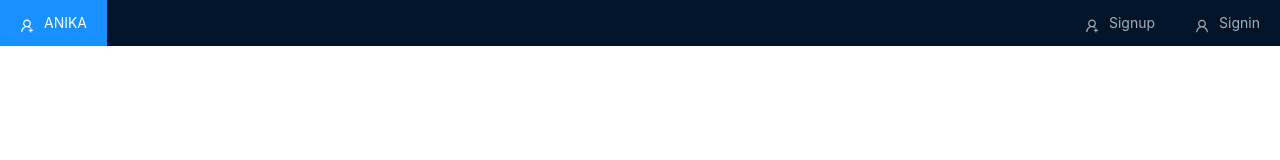
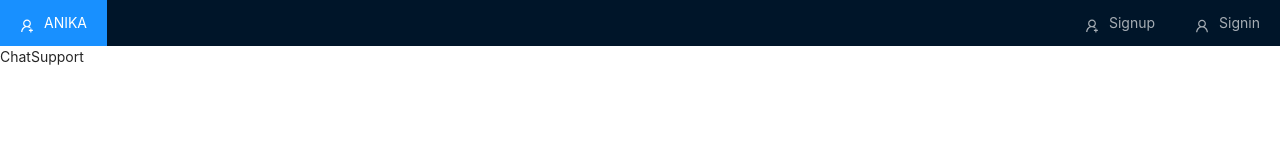
Before and after one commit to DJMONSTER0212/Anika, a React (Create React App) app in the folder client/: page /chat-support in a window 1280 px wide. Before the commit this address had no page. Shown: the top 160 px of the page. Built offline with nearby package versions, Linux system fonts and the light colour scheme.

Commit message:
demo chat support added.

```diff
--- a/client/package.json
+++ b/client/package.json
@@ -3,6 +3,7 @@
   "version": "0.1.0",
   "private": true,
   "dependencies": {
+    "@tawk.to/tawk-messenger-react": "^2.0.1",
     "@testing-library/jest-dom": "^5.16.5",
     "@testing-library/react": "^13.4.0",
     "@testing-library/user-event": "^13.5.0",
--- a/client/src/App.js
+++ b/client/src/App.js
@@ -17,6 +17,7 @@ import './light.css'
 import RegisterComplaint from './pages/RegisterComplaint'
 import Ai_chat from './pages/Ai_chat';
 import Sos from './components/Sos';
+import ChatSupport from './pages/ChatSupport';
 function App() {
   return (
     <AuthProvider>
@@ -31,6 +32,8 @@ function App() {
         <Route exact path="/complaint" element={<RegisterComplaint/>} />
         <Route exact path="/aichat" element={<Ai_chat/>} />
         <Route exact path="/sos" element={<Sos/>} />
+        <Route exact path="/chat-support" element={<ChatSupport/>} />
+
     </Routes>
     </AuthProvider>
   );
--- /dev/null
+++ b/client/src/pages/ChatSupport.js
@@ -0,0 +1,47 @@
+import React from 'react'
+import TawkMessengerReact from '@tawk.to/tawk-messenger-react';
+
+const ChatSupport = () => {
+  return (
+    <>
+    <div>ChatSupport</div>
+            <div className="App">
+            <TawkMessengerReact
+                propertyId="643b9ef431ebfa0fe7f88fa7"
+                widgetId="1gu4gekjv"/>
+        </div>
+    </>
+
+  )
+}
+
+export default ChatSupport
+
+// import React, { Component } from 'react';
+
+// class ChatWidget extends Component {
+//   componentDidMount() {
+//     const s = document.createElement('script');
+//     s.type = 'text/javascript';
+//     s.async = true;
+//     s.innerHTML = `var Tawk_API=Tawk_API||{}, Tawk_LoadStart=new Date();
+//     (function(){
+//     var s1=document.createElement("script"),s0=document.getElementsByTagName("script")[0];
+//     s1.async=true;
+//     s1.src='https://embed.tawk.to/643b9ef431ebfa0fe7f88fa7/1gu4gekjv';
+//     s1.charset='UTF-8';
+//     s1.setAttribute('crossorigin','*');
+//     s0.parentNode.insertBefore(s1,s0);
+//     })();`;
+//     this.instance.appendChild(s);
+//   }
+
+//   render() {
+//     return (
+//       <div ref={el => (this.instance = el)}>
+//       </div>
+//     );
+//   }
+// }
+
+// export default ChatWidget;
```
Also changed, not shown: 1 other file (tests, documents, lock files or other folders).
